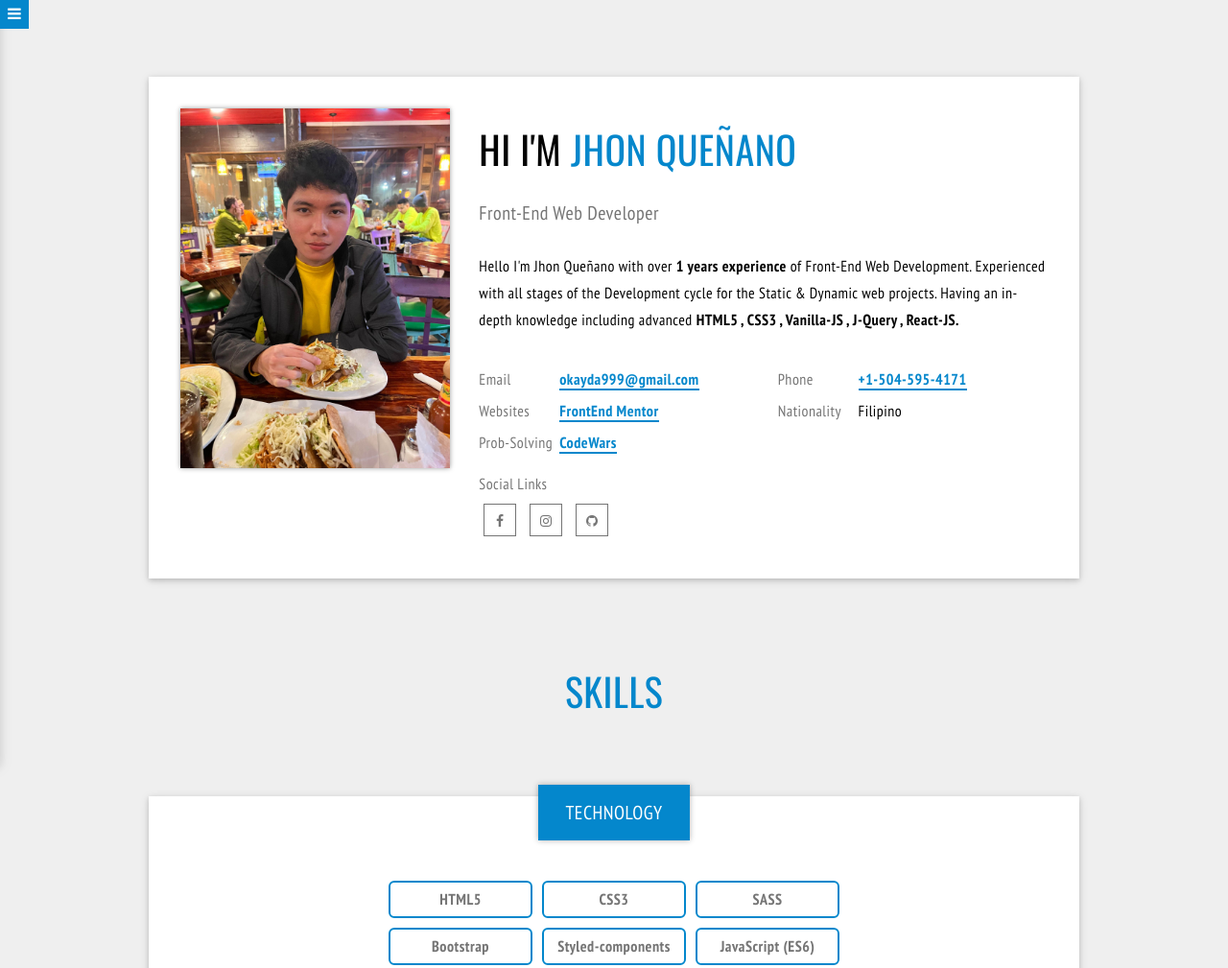
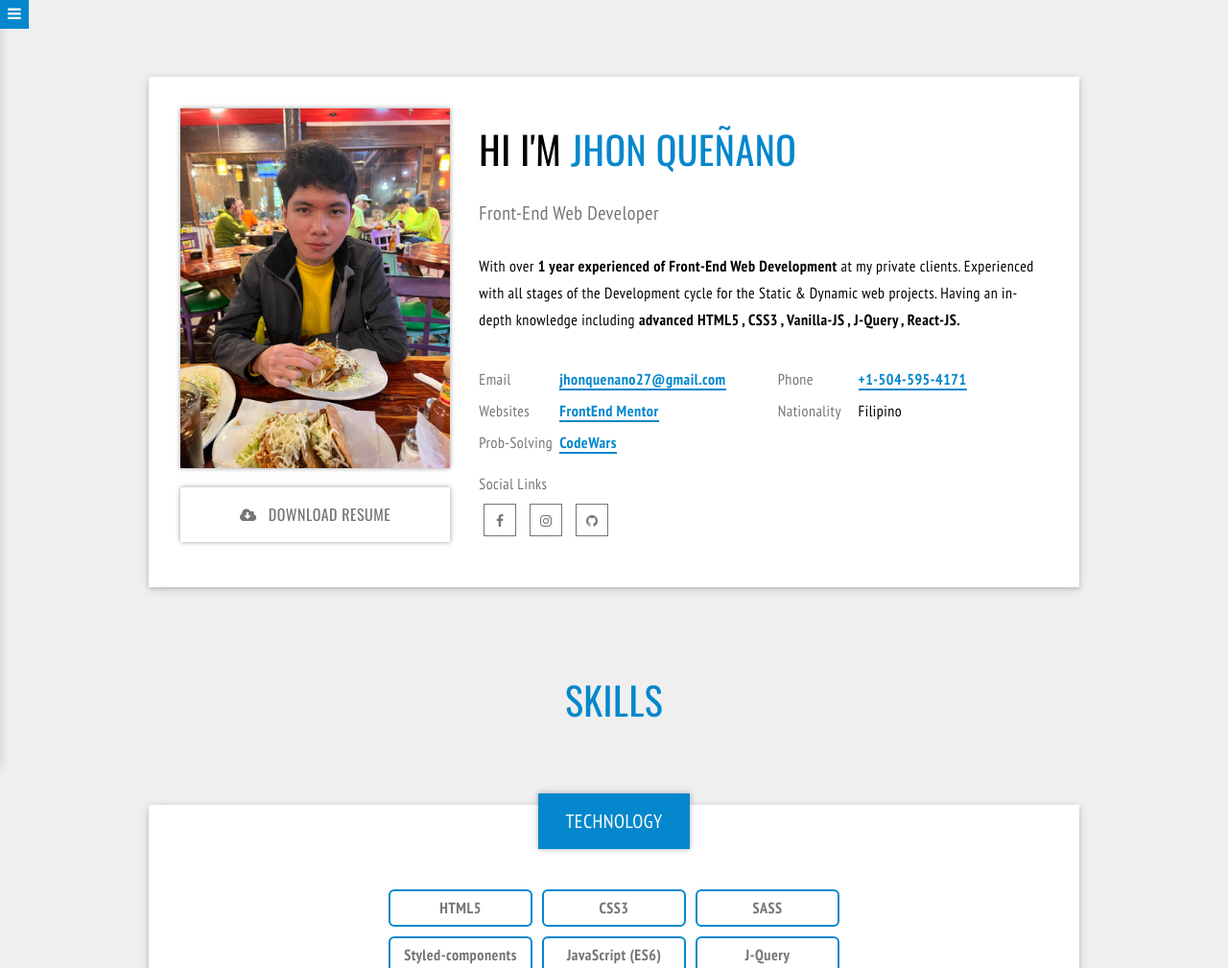
Before and after one commit to okayda/my-resume, a plain HTML site: page index.html in a window 1280 px wide. Shown: the top 1009 px of the page at 96% size. Drawn offline with nearby package versions, Linux system fonts and the light colour scheme.

Commit message:
Add download pdf resume

```diff
--- a/index.html
+++ b/index.html
@@ -7,7 +7,7 @@
     <meta http-equiv="X-UA-Compatible" content="IE=edge" />
     <meta name="viewport" content="width=device-width, initial-scale=1" />
     <meta name="description" content="My Masterpiece Portfolio" />
-    <meta name="author" content="Christian Flores D." />
+    <meta name="author" content="Jhon Quenano" />
 
     <title>Jhon Que&ntilde;ano</title>
 
@@ -84,19 +84,28 @@
                 <div class="photo-profile">
                   <img src="images/me.jpg" alt="Jhon Quenano" />
                 </div>
+                <a href="MyResume.pdf" title="" download>
+                  <div class="download-resume">
+                    <i class="fa fa-cloud-download" aria-hidden="true"></i>
+                    <span class="text-download">DOWNLOAD RESUME</span>
+                  </div>
+                </a>
               </div>
               <div class="col-sm-8">
                 <div class="info-profile">
                   <h2><span>HI I'M</span> Jhon Que&ntilde;ano</h2>
                   <h3>Front-End Web Developer</h3>
                   <p>
-                    Hello I'm Jhon Que&ntilde;ano with over
-                    <strong>1 years experience</strong> of Front-End Web
-                    Development. Experienced with all stages of the Development
-                    cycle for the Static & Dynamic web projects. Having an
-                    in-depth knowledge including advanced
+                    With over
                     <strong
-                      >HTML5 , CSS3 , Vanilla-JS , J-Query , React-JS.</strong
+                      >1 year experienced of Front-End Web Development</strong
+                    >
+                    at my private clients. Experienced with all stages of the
+                    Development cycle for the Static & Dynamic web projects.
+                    Having an in-depth knowledge including
+                    <strong
+                      >advanced HTML5 , CSS3 , Vanilla-JS , J-Query ,
+                      React-JS.</strong
                     >
                   </p>
                   <div class="row">
@@ -105,9 +114,9 @@
                         <li class="li-info">
                           <span class="title-info">Email</span>
                           <a
-                            href="mailto:okayda999@gmail.com"
+                            href="mailto:jhonquenano27@gmail.com"
                             class="info active-link"
-                            >okayda999@gmail.com</a
+                            >jhonquenano27@gmail.com</a
                           >
                         </li>
 
@@ -208,7 +217,6 @@
                 <div class="skill"><span>HTML5</span></div>
                 <div class="skill"><span>CSS3</span></div>
                 <div class="skill"><span>SASS</span></div>
-                <div class="skill"><span>Bootstrap</span></div>
                 <div class="skill"><span>Styled-components</span></div>
                 <div class="skill"><span>JavaScript (ES6)</span></div>
                 <div class="skill"><span>J-Query</span></div>
@@ -246,9 +254,7 @@
                   <p class="prg-experience">
                     This is the year where I challenged myself to build
                     something using my Tech skills & all the knowledge I
-                    accumulated during my learning process and the result was so
-                    fantastic that makes me confident to apply as a junior
-                    Front-End Web Developer
+                    accumulated during my learning process.
                   </p>
                 </div>
                 <!-- / single experience -->
@@ -259,10 +265,11 @@
                   <h3 class="specialty-name">Learning Web Development</h3>
                   <h3 class="company-name">Selft-Taught</h3>
                   <p class="prg-experience">
-                    While I am teaching myself about Web Development. at first I
-                    struggle a lot but I never gave up for what I'm doing until
-                    I slowly adopt the coding logic of Web Development and found
-                    my passion at coding where much focus on Web Development.
+                    While I am teaching myself about Web Development. At first I
+                    struggled a lot but I never gave up for what I'm doing until
+                    I slowly adopted the coding logic of Web Development and
+                    found my passion at coding where much focus on Web
+                    Development.
                   </p>
                 </div>
                 <!-- / single experience -->
```
Also changed, not shown: 1 other file.
